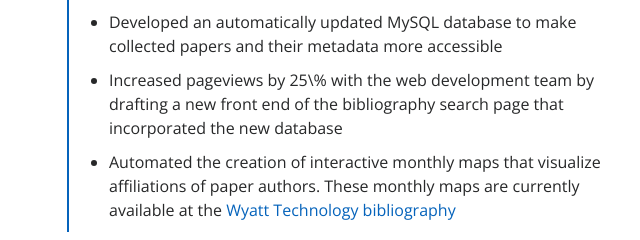
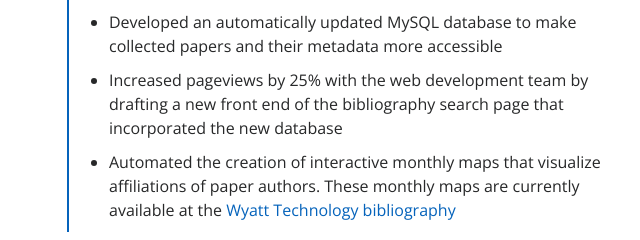
Before and after one commit to jonathantcliu/jonathantcliu.github.io, a plain HTML site: page index.html in a window 1280 px wide. Shown: the part 3372-3612 px from the top of the page, 635-1275 px from the left. Drawn offline with nearby package versions, Linux system fonts and the light colour scheme.

Commit message:
Update index.html

```diff
--- a/index.html
+++ b/index.html
@@ -278,7 +278,7 @@
               <ul>
                 <li>Reduced the active time spent compiling the company bibliography by 90% by automating the collection of scientific papers using Wyatt instruments from Google Scholar using Python/BeautifulSoup/Selenium</li>
                 <li>Developed an automatically updated MySQL database to make collected papers and their metadata more accessible</li>
-                <li>Increased pageviews by 25\% with the web development team by drafting a new front end of the bibliography search page that incorporated the new database</li>
+                <li>Increased pageviews by 25% with the web development team by drafting a new front end of the bibliography search page that incorporated the new database</li>
                 <li>Automated the creation of interactive monthly maps that visualize affiliations of paper authors. These monthly maps are currently available at the <a href="https://www.wyatt.com/library/bibliography.html" target="_blank" rel="noopener noreferrer">Wyatt Technology bibliography</a></li>
               </ul>
             </div>
```
